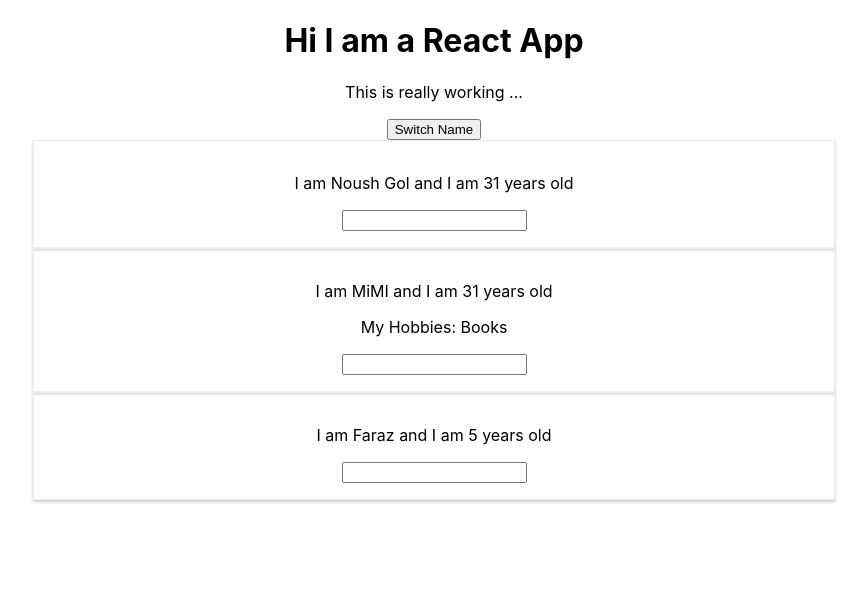
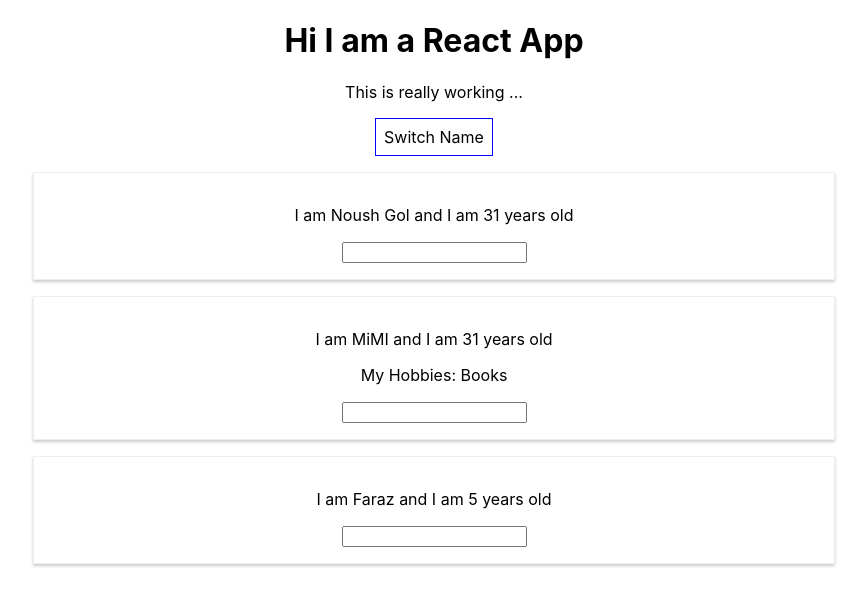
Before and after one commit to MSBeni/react_test_app, a React (Create React App) app: page / in a window 1280 px wide. Shown: the top 606 px of the page, without its empty margins (206-1073 px from the left). Built offline with nearby package versions, Linux system fonts and the light colour scheme.

Commit message:
Added css style for the person class 3

```diff
--- a/src/App.js
+++ b/src/App.js
@@ -70,11 +70,21 @@
     ]})
   }
   render(){
+    // Defining inline style for the click -- onClick() bottum
+    const style = {
+      backgroundColor: 'white',
+      font: 'inherit',
+      border: '1px solid blue',
+      padding: '8px',
+      cursor: 'pointer'
+    }
     return(
       <div className="App">
         <h1>Hi I am a React App</h1>
         <p>This is really working ...</p>
-        <button onClick={() => this.switchNameHandler('Farnoush... ')}>Switch Name</button>
+        <button
+          style={style}
+          onClick={() => this.switchNameHandler('Farnoush... ')}>Switch Name</button>
         <Person
             name={this.state.persons[0].name}
             age={this.state.persons[0].age}/>
--- a/src/Person/Person.css
+++ b/src/Person/Person.css
@@ -1,6 +1,6 @@
 .Person {
     width: 60%;
-    margin: auto;
+    margin: 16px auto;
     border: 1px solid #eee;
     box-shadow: 0 2px 3px #ccc;
     padding: 16px;
```
